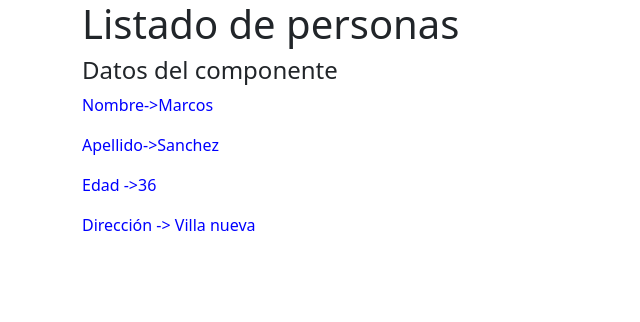
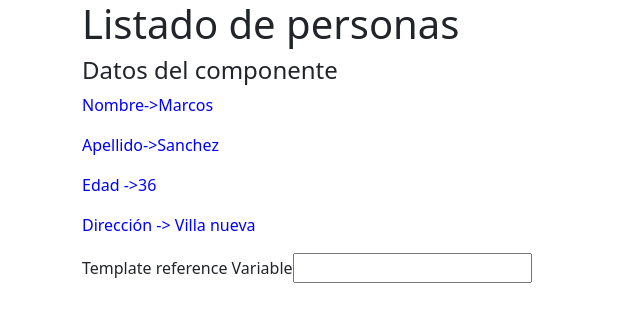
Before and after one commit to Markosgt7/Curso_angular_2023, an Angular app: page / in a window 1280 px wide. Shown: the top 322 px of the page, without its empty margins (0-640 px from the left). Built offline with nearby package versions, Linux system fonts and the light colour scheme.

Commit message:
template reference variables

```diff
--- a/src/app/persona/persona.component.html
+++ b/src/app/persona/persona.component.html
@@ -3,3 +3,10 @@
 <p>Apellido->{{ apellido }}</p>
 <p>Edad ->{{ edad }}</p>
 <p>Dirección -> {{ getDirec() }}</p>
+
+<div (keyup)="0">
+  <label for="">Template reference Variable</label>
+  <input #entrada type="text">
+  {{ entrada.value }}
+
+</div>
```
